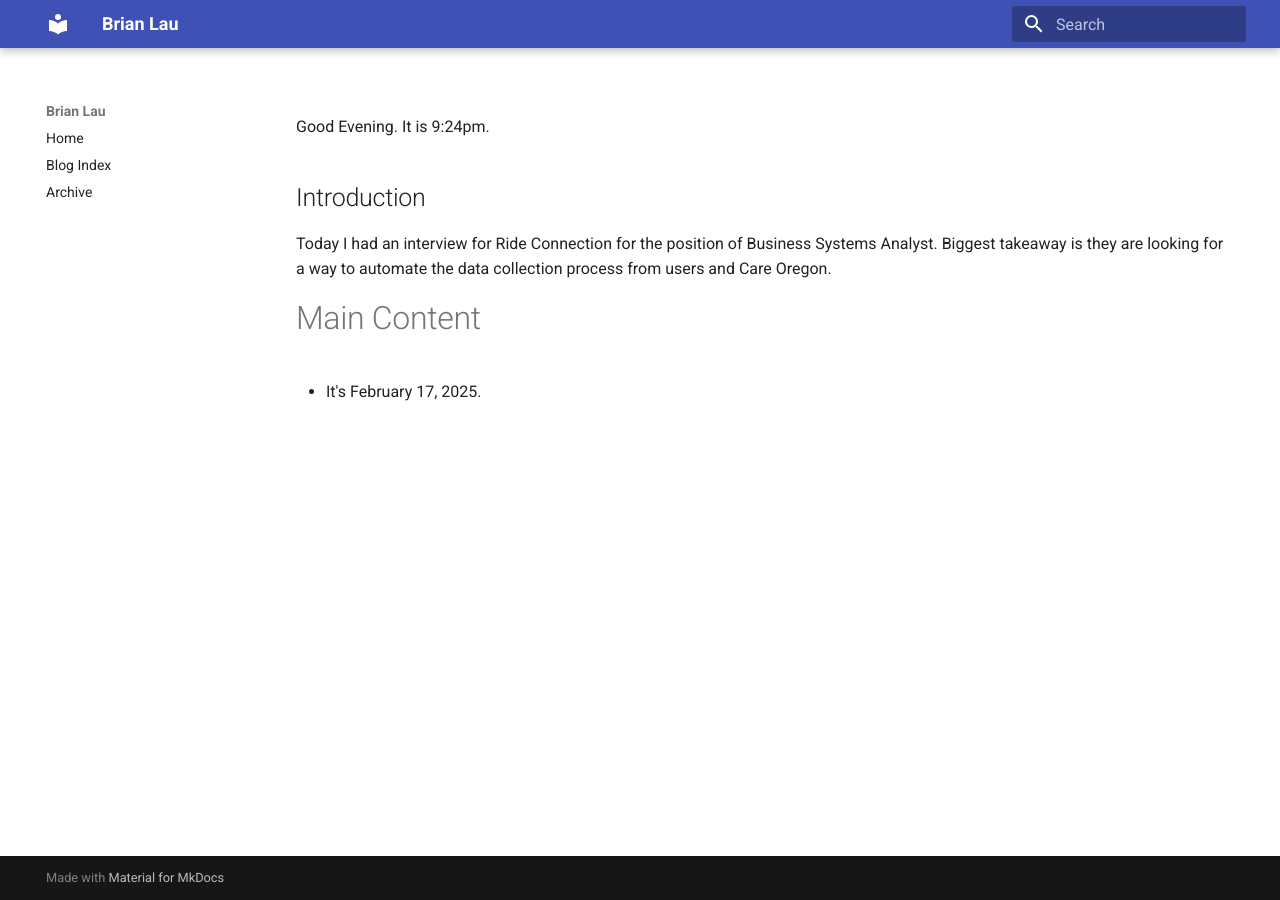
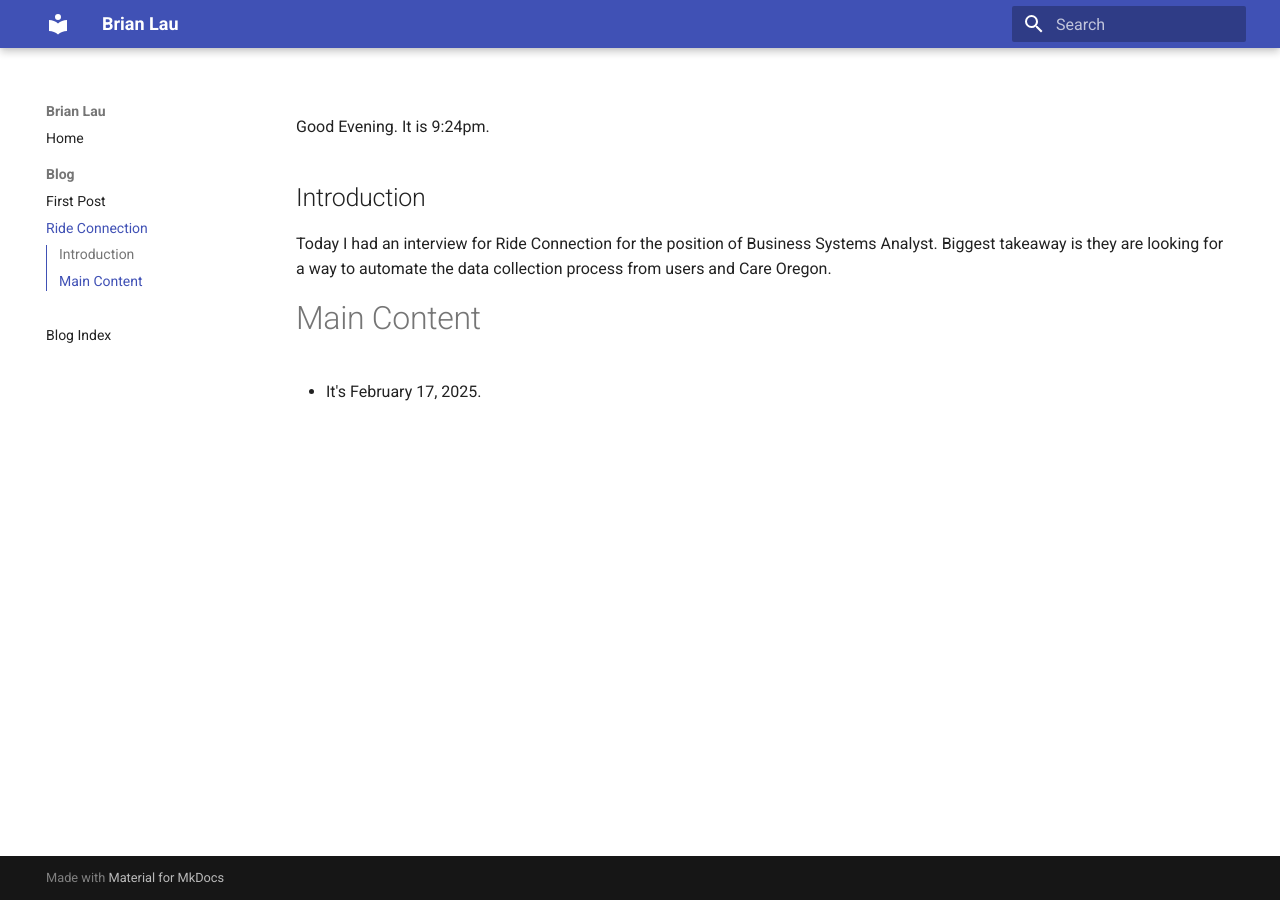
Before and after one commit to blau08/blau08.github.io, an MkDocs documentation site: the page built from docs/rideconnection.md, in a window 1280 px wide. Built offline with MkDocs 1.6.1 and Material for MkDocs 9.7.7, drawn with Linux system fonts in a browser that asks for light colours.

Commit message:
update10

```diff
--- a/docs/archive.html
+++ /dev/null
@@ -1,33 +0,0 @@
-<!DOCTYPE html>
-<html lang="en">
-<head>
-    <meta charset="UTF-8">
-    <meta name="viewport" content="width=device-width, initial-scale=1.0">
-    <title>Archive of Posts</title>
-    <link rel="stylesheet" href="assets/stylesheets/main.8608ea7d.min.css">
-    <style>
-        #post-list {
-            display: none;
-            margin-top: 20px;
-        }
-    </style>
-</head>
-<body>
-    <h1>Archive of Posts</h1>
-    <button id="show-posts">Show All Posts</button>
-    <div id="post-list">
-        <h2>Posts:</h2>
-        <ul>
-            <li><a href="first-post/index.html">First Post</a></li>
-            <li><a href="rideconnection/index.html">Ride Connection</a></li>
-        </ul>
-    </div>
-
-    <script>
-        document.getElementById('show-posts').onclick = function() {
-            var postList = document.getElementById('post-list');
-            postList.style.display = postList.style.display === 'none' ? 'block' : 'none';
-        };
-    </script>
-</body>
-</html>
--- a/mkdocs.yml
+++ b/mkdocs.yml
@@ -1,8 +1,14 @@
 site_name: Brian Lau
 nav:
   - Home: index.md
+  - Blog:
+      - First Post: first-post.md
+      - Ride Connection: rideconnection.md
   - Blog Index: blog-index.md
-  - Archive: archive.html
+plugins:
+  - search
+  - blog
+
 theme:
   name: material
   custom_dir: docs
```
